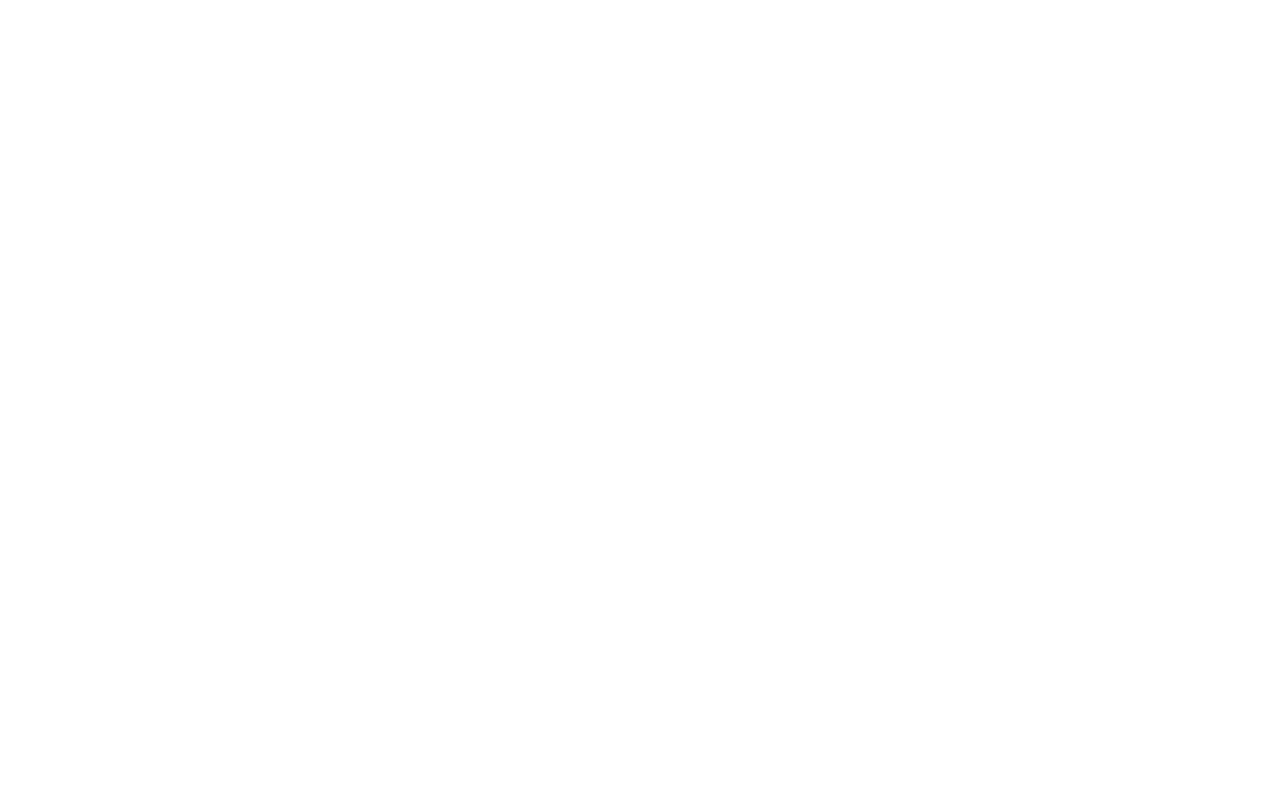
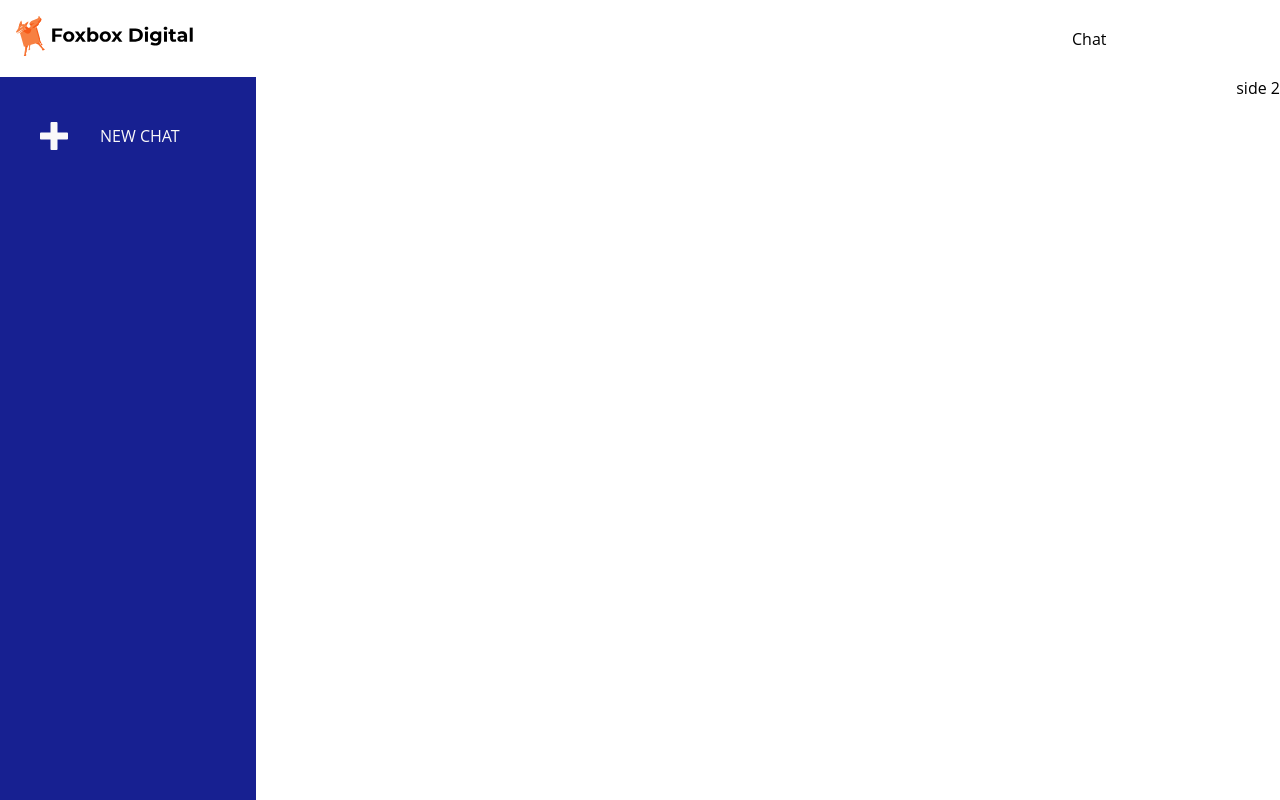
Before and after one commit to bvmcardoso/conversabot-frontend, a React (Create React App) app: page /chat in a window 1280 px wide. Before the commit this address had no page. Shown: the top 800 px of the page. Built offline with nearby package versions, Linux system fonts and the light colour scheme.

Commit message:
feat: adding navbar, starting side bar navigation for chat component

```diff
--- a/src/App.js
+++ b/src/App.js
@@ -2,12 +2,14 @@
 import { Routes, Route } from 'react-router-dom';
 import Navigation from './routes/navigation/navigation.component';
 import Home from './routes/home/home.component';
+import Chat from './routes/chat/chat.component';
 
 const App = () => {
   return (
     <Routes>
       <Route path="/" element={<Navigation />}>
         <Route index={true} element={<Home />} />
+        <Route path="chat" element={<Chat />} />
       </Route>
     </Routes>
   );
--- a/src/index.scss
+++ b/src/index.scss
@@ -1,14 +1,41 @@
 /** @format */
+:root {
+  --color-primary: #172091;
+  --color-primary-light: #3b4091;
+  --color-primary-dark: #0a0d3a;
+
+  --color-grey-light-1: #faf9f9;
+  --color-grey-light-2: #f4f2f2;
+  --color-grey-light-3: #f0eeee;
+  --color-grey-light-4: #ccc;
+
+  --color-grey-dark-1: #999;
+  --color-grey-dark-2: #777;
+  --color-grey-dark-3: #333;
+
+  --shadow-dark: 0 2rem 6rem rgba(0, 0, 0, 0.3);
+}
+
 body {
-  margin: 0px;
   font-family: 'Open Sans', sans-serif, -apple-system, BlinkMacSystemFont,
     'Segoe UI', 'Roboto', 'Oxygen', 'Ubuntu', 'Cantarell', 'Fira Sans',
     'Droid Sans', 'Helvetica Neue', sans-serif;
   -webkit-font-smoothing: antialiased;
   -moz-osx-font-smoothing: grayscale;
-  padding: 20px 40px;
 }
 
 * {
+  padding: 0px 0px;
+  margin: 0px;
+  //   font-size: 62.5%; //1rem = 10px, 10px/16px = 62.5%
+}
+
+*,
+*::before,
+*::after {
+  box-sizing: inherit;
+}
+
+html {
   box-sizing: border-box;
 }
--- /dev/null
+++ b/src/routes/chat/chat.component.jsx
@@ -0,0 +1,26 @@
+/** @format */
+import { Link } from 'react-router-dom';
+import { ReactComponent as Plus } from '../../assets/plus.svg';
+import './chat.styles.scss';
+const Chat = () => {
+  return (
+    <div className="chat">
+      <nav className="sidebar">
+        <ul className="side-nav">
+          <li className="side-nav__item">
+            <Link to="" className="side-nav__link">
+              {<Plus className="side-nav__icon" />}
+              <span>New Chat</span>
+            </Link>
+          </li>
+        </ul>
+        <div className="legal">
+          &copy; 2023 by Bruno Vinícius. All rights reserved.
+        </div>
+      </nav>
+      <div className="chat-content">side 2</div>
+    </div>
+  );
+};
+
+export default Chat;
--- /dev/null
+++ b/src/routes/chat/chat.styles.scss
@@ -0,0 +1,89 @@
+/** @format */
+/////////////////
+/// CHAT
+.chat {
+  display: flex;
+  justify-content: space-between;
+  margin-top: 1rem;
+  height: 80rem;
+  border-top: var(--color-grey-light-2);
+}
+/////////////////
+// SIDE BAR
+.sidebar {
+  flex: 0 0 20%;
+  display: flex;
+  flex-direction: column;
+  justify-content: space-between;
+  //   background-color: var(--color-grey-dark-3);
+  background-color: var(--color-primary);
+
+  &-content {
+    overflow-y: auto;
+  }
+}
+
+/////////////////
+// SIDE BAR LINKS
+.side-nav {
+  list-style: none;
+  margin-top: 1.5rem;
+
+  &__item {
+    position: relative;
+
+    &:not(:last-child) {
+      margin-bottom: 0.5rem;
+    }
+  }
+
+  &__item::before {
+    content: '';
+    position: absolute;
+    top: 0;
+    left: 0;
+    height: 100%;
+    width: 3px;
+    background-color: var(--color-primary-dark);
+    transform: scaleY(0);
+    transition: transform 0.2s, width 0.4s cubic-bezier(1, 0, 0, 1) 0.2s;
+    // transform-origin: top;
+  }
+
+  &__item:hover::before {
+    transform: scaleY(1);
+    width: 100%;
+  }
+
+  &__link:link,
+  &__link:visited {
+    color: var(--color-grey-light-1);
+    text-decoration: none;
+    text-transform: uppercase;
+    display: flex;
+    align-items: center;
+    padding: 1.3rem 2.5rem;
+    z-index: 10;
+    position: relative;
+  }
+
+  &__link:hover {
+    color: var(--color-grey-light-1);
+  }
+
+  &__icon {
+    width: 1.75rem;
+    height: 1.75rem;
+    margin-right: 2rem;
+    fill: var(--color-grey-light-1);
+  }
+}
+
+/////////////////
+// LEGAL TEXT
+.legal {
+  font-size: 0.9rem;
+  text-align: center;
+  padding: 1.5rem;
+  color: var(--color-grey-light-1);
+}
--- a/src/routes/home/home.component.jsx
+++ b/src/routes/home/home.component.jsx
@@ -1,9 +1,13 @@
 /** @format */
+
+import './home.styles.scss';
 
 const Home = () => {
   return (
-    <div>
-      <p>This is the home page</p>
+    <div className="home">
+      <div className="home-title">
+        <h1>WELCOME TO CONVERSABOT</h1>
+      </div>
     </div>
   );
 };
--- a/src/routes/home/home.styles.scss
+++ b/src/routes/home/home.styles.scss
@@ -0,0 +1,17 @@
+/** @format */
+
+.home {
+  display: flex;
+  flex-direction: column;
+  height: 80vh;
+  //   border: 1px solid black;
+  &-title {
+    display: flex;
+    justify-content: center;
+    margin-top: 3rem;
+    font-family: 'Ubuntu';
+    // font-weight: 600;
+    // height: 40vh;
+    // border: 1px solid blue;
+  }
+}
--- a/src/routes/navigation/navigation.component.jsx
+++ b/src/routes/navigation/navigation.component.jsx
@@ -13,8 +13,10 @@
           <div className="user-nav__icon">{<Logo className="logo" />}</div>
         </Link>
         <div className="user-nav__link">
-          <Link className="nav-link">Chat</Link>
-          <Link className="nav-link">Youtube Summarizer</Link>
+          <Link className="nav-link" to="chat">
+            Chat
+          </Link>
+          {/* <Link className="nav-link">Youtube Summarizer</Link> */}
         </div>
       </div>
       <Outlet />
--- a/src/routes/navigation/navigation.styles.scss
+++ b/src/routes/navigation/navigation.styles.scss
@@ -3,6 +3,7 @@
   display: flex;
   justify-content: space-between;
   align-items: center;
+  margin-top: 1rem;
 
   &__link {
     display: flex;
@@ -10,7 +11,6 @@
     align-items: center;
     flex: 0 0 15%;
     margin-right: 1rem;
-
 
     a:link,
     a:visited {
```
Also changed, not shown: src/assets/plus.svg (added).
